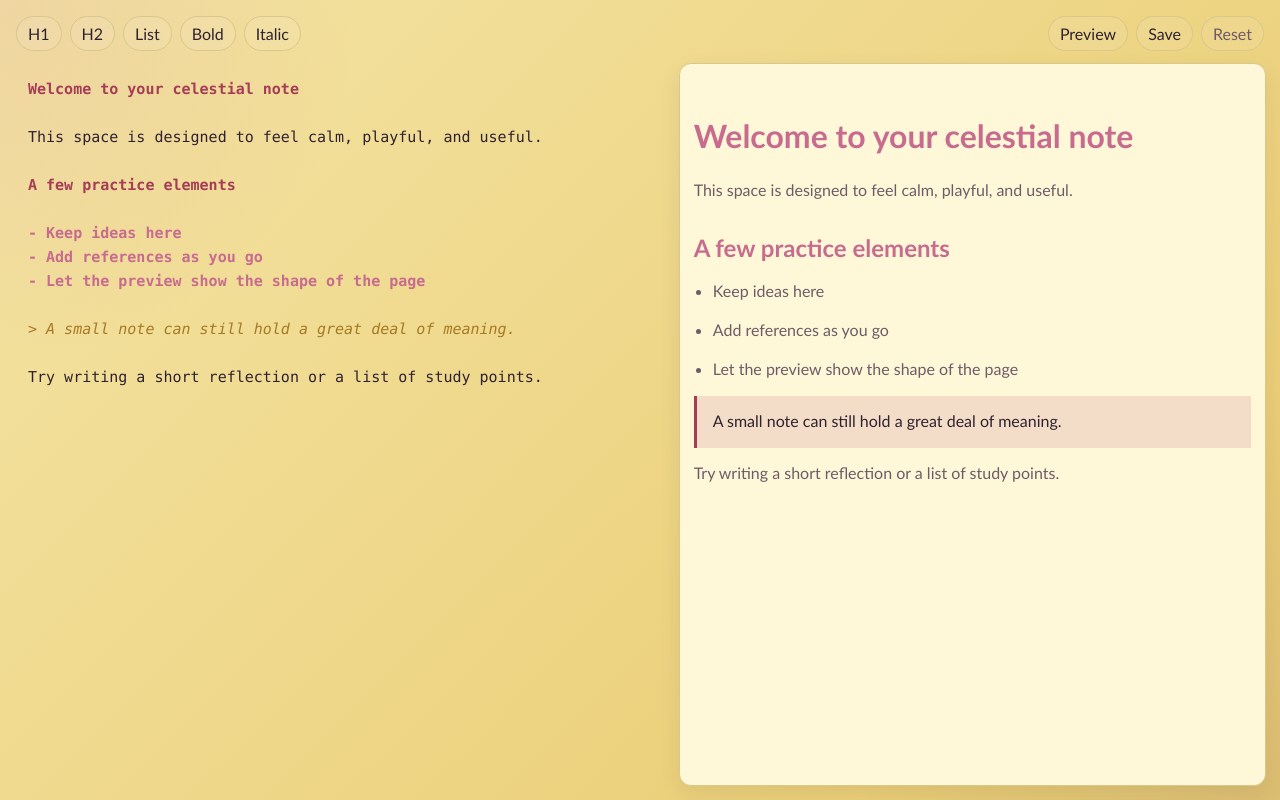
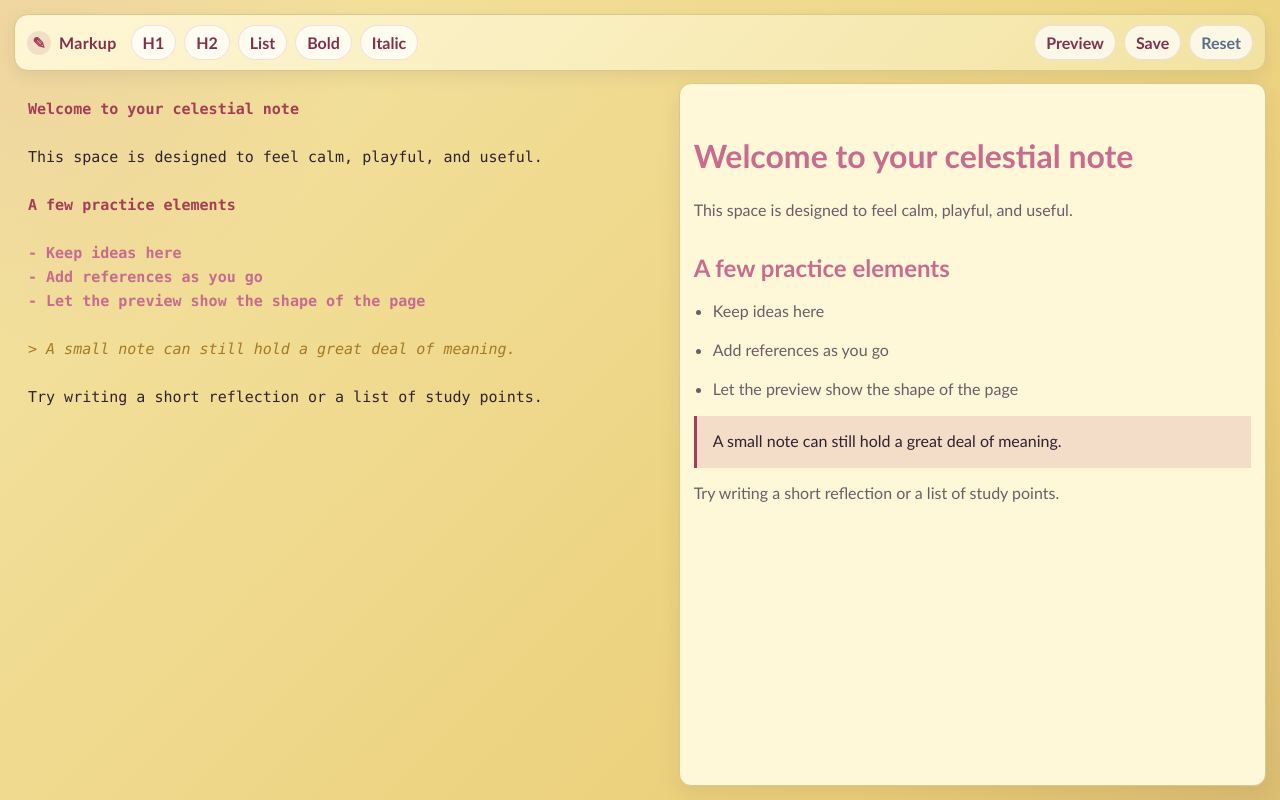
Before and after one commit to salshwauva/markup, a plain HTML site: page index.html in a window 1280 px wide. Drawn offline with Linux system fonts and the light colour scheme.

Commit message:
restyle toolbar

```diff
--- a/index.html
+++ b/index.html
@@ -10,6 +10,10 @@
     <div class="editor-shell">
       <div class="toolbar">
         <div class="toolbar-group">
+          <div class="toolbar-title">
+            <span class="toolbar-icon">✎</span>
+            <span>Markup</span>
+          </div>
           <button class="tool-btn" data-insert="# ">H1</button>
           <button class="tool-btn" data-insert="## ">H2</button>
           <button class="tool-btn" data-insert="- ">List</button>
--- a/styles.css
+++ b/styles.css
@@ -47,26 +47,52 @@ textarea {
   display: flex;
   justify-content: space-between;
   align-items: center;
-  padding: 2px 2px 0;
+  padding: 10px 12px;
+  border: 1px solid var(--border);
+  border-radius: 14px;
+  background: linear-gradient(135deg, rgba(255, 248, 216, 0.95), rgba(243, 228, 164, 0.92));
+  box-shadow: 0 6px 16px rgba(47, 34, 48, 0.08);
 }
 
 .toolbar-group {
   display: flex;
+  align-items: center;
   gap: 8px;
+}
+
+.toolbar-title {
+  display: flex;
+  align-items: center;
+  gap: 8px;
+  margin-right: 6px;
+  color: var(--burgundy);
+  font-weight: 700;
+  letter-spacing: 0.02em;
+}
+
+.toolbar-icon {
+  display: inline-grid;
+  place-items: center;
+  width: 24px;
+  height: 24px;
+  border-radius: 999px;
+  background: rgba(167, 83, 117, 0.14);
+  color: var(--crimson);
 }
 
 .tool-btn,
 .action-btn {
-  border: 1px solid var(--border);
-  background: rgba(255, 255, 255, 0.08);
-  color: var(--text);
+  border: 1px solid rgba(167, 83, 117, 0.16);
+  background: rgba(255, 255, 255, 0.72);
+  color: var(--burgundy);
   border-radius: 999px;
   padding: 7px 11px;
   cursor: pointer;
+  font-weight: 600;
 }
 
 .action-btn.secondary {
-  color: var(--muted);
+  color: var(--rose-blue);
 }
 
 .editor-grid {
```
